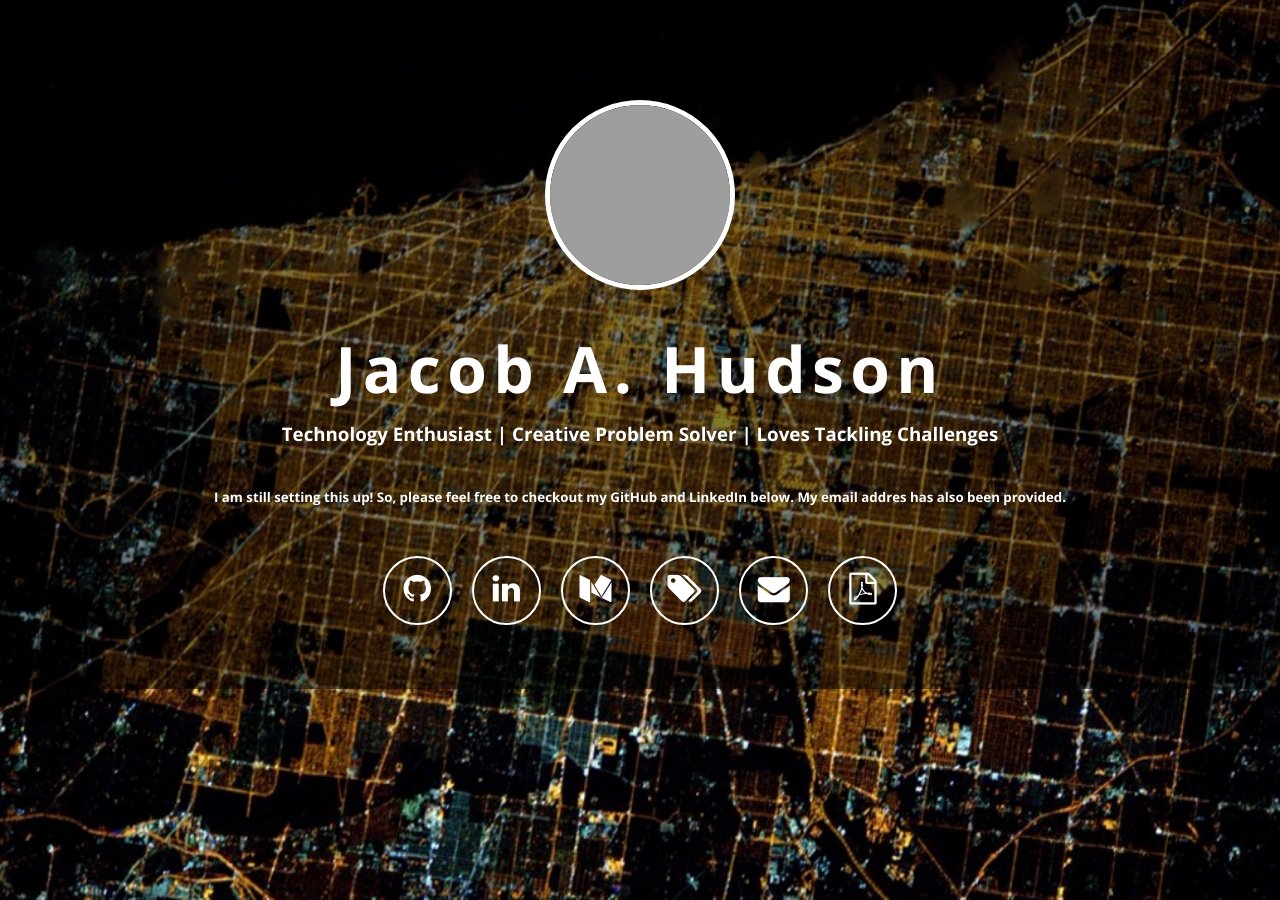
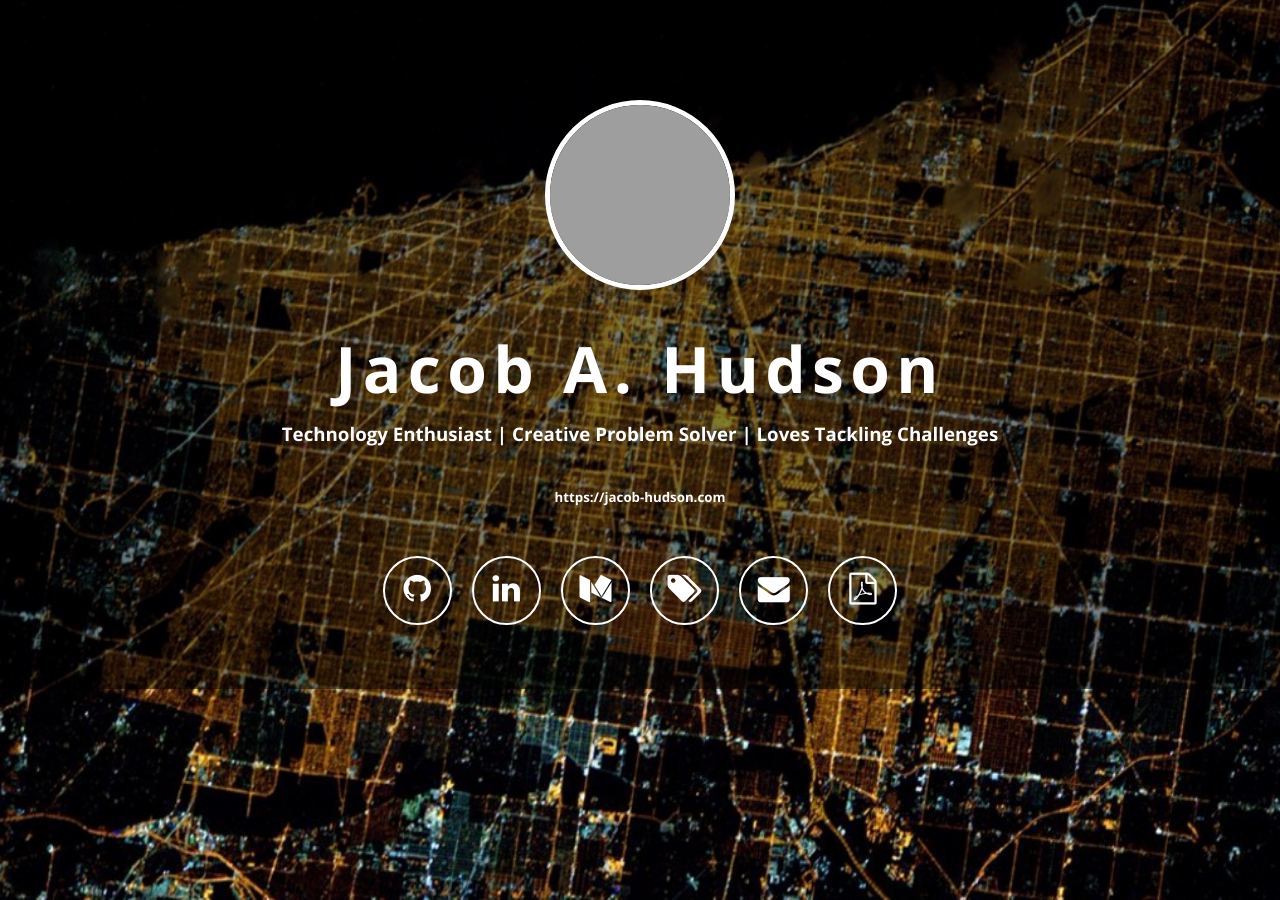
Before and after one commit to jacob-hudson/jacob-hudson.github.io, a Jekyll site: the page built from index.html, in a window 1280 px wide. Built offline with Jekyll 4.4.1, drawn with Linux system fonts in a browser that asks for light colours; nearby versions of some CDN libraries; grey boxes are pictures that could not be loaded.

Commit message:
Update _config.yml

```diff
--- a/_config.yml
+++ b/_config.yml
@@ -1,7 +1,7 @@
 # Site settings
 name: Jacob A. Hudson
 description: "Technology Enthusiast | Creative Problem Solver | Loves Tackling Challenges"
-body:  "I am still setting this up!  So, please feel free to checkout my GitHub and LinkedIn below.  My email addres has also been provided."
+body:  "https://jacob-hudson.com"
 url: ""
 
 
```
